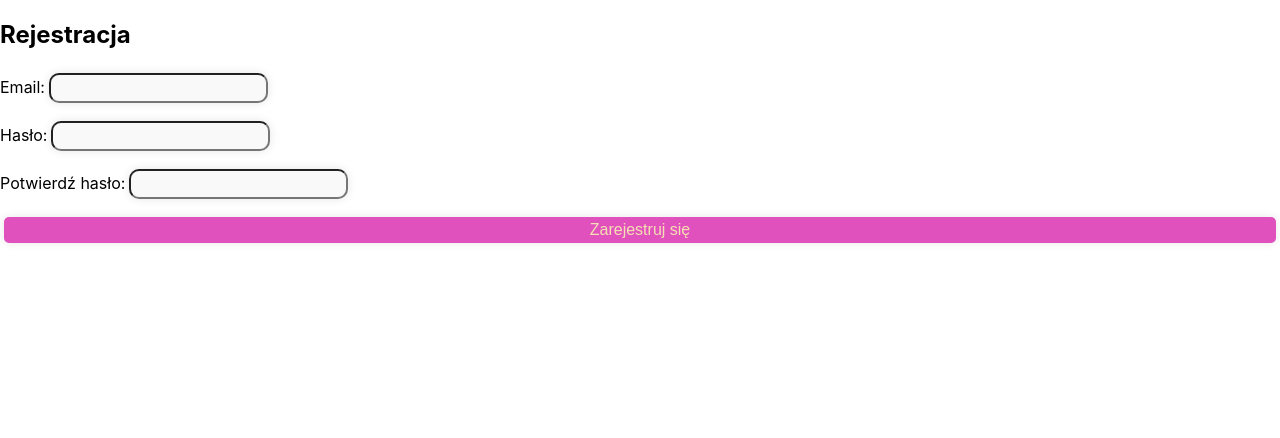
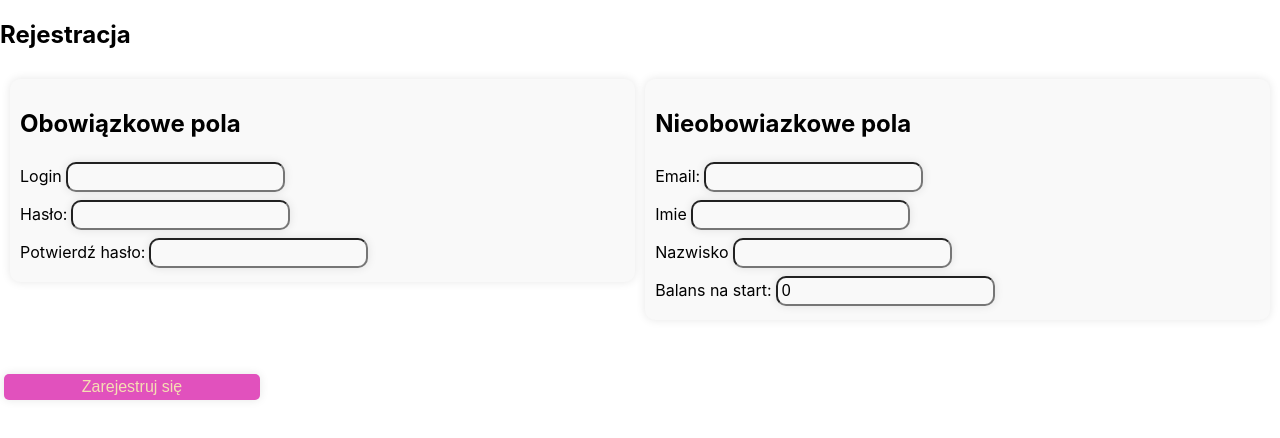
Before and after one commit to WisMaja/Web-App-Money-Tracker, a React (Create React App) app in the folder frontend/: page /register in a window 1280 px wide. Shown: the top 438 px of the page. Built offline with nearby package versions, Linux system fonts and the light colour scheme.

Commit message:
Edytowanie rejestracji

```diff
--- a/frontend/src/Home.css
+++ b/frontend/src/Home.css
@@ -6,7 +6,7 @@
     padding: 10px;
 }
 
-.expenses, .incomes{
+.expenses, .incomes, .Nieobowiazkowe, .Obowiazkowe{
     width: 48%;
     background-color: #f9f9f9;
     padding: 10px;
@@ -59,11 +59,11 @@ button{
 }
 
 button:hover{
-     background-color: #a15d90;
+     background-color: #490c3a;
 }
 
 .SubmitButton{
     width: 20%;
     text-align: center;
-
+    align-items: center;
 }
--- a/frontend/src/Login.js
+++ b/frontend/src/Login.js
@@ -74,11 +74,11 @@ const Login = () => {
           <label>Hasło:</label>
           <input type="password" value={password} onChange={(e) => setPassword(e.target.value)} required />
         </div>
-        <button type="submit">Zaloguj się</button>
+        <button type="submit" className="SubmitButton" onSubmit={handleSubmit}>Zaloguj się</button>
       </form>
       <p>Nie masz konta?</p>
-      <button onClick={() => navigate('/register')}>Załóż konto</button>
-      <button onClick={handleGuestLogin}>Zaloguj jako gość</button>
+      <button onClick={() => navigate('/register')} className="SubmitButton">Załóż konto</button>
+      <button onClick={handleGuestLogin} className="SubmitButton">Zaloguj jako gość</button>
     </div>
   );
 };
--- a/frontend/src/Register.js
+++ b/frontend/src/Register.js
@@ -2,11 +2,27 @@ import React, { useState } from 'react';
 import { useNavigate } from 'react-router-dom';
 
 const Register = () => {
+  const [nickName, setNickName] = useState('');
   const [email, setEmail] = useState('');
+  const [firstName, setFirstName] = useState('');
+  const [lastName, setLastName] = useState('');
   const [password, setPassword] = useState('');
   const [confirmPassword, setConfirmPassword] = useState('');
+  const [startingBalance, setStartingBalance] = useState(0);
   const [error, setError] = useState(null);
   const navigate = useNavigate();
+
+
+  const requestBody = {
+    nickName: nickName,
+    password : password,
+    email: email.trim() === '' ? null : email,
+    firstName: firstName.trim() === '' ? null : firstName,
+    lastName: lastName.trim() === '' ? null : lastName,
+    balance: startingBalance
+  };
+
+
 
   const handleSubmit = async (e) => {
     e.preventDefault();
@@ -22,7 +38,7 @@ const Register = () => {
         headers: {
           'Content-Type': 'application/json'
         },
-        body: JSON.stringify({ email, password })
+        body: JSON.stringify(requestBody)
       });
 
       const data = await response.json();
@@ -39,12 +55,16 @@ const Register = () => {
 
   return (
     <div>
-      <h2>Rejestracja</h2>
-      {error && <p style={{ color: 'red' }}>{error}</p>}
-      <form onSubmit={handleSubmit}>
+    <h2>Rejestracja</h2>
+    {error && <p style={{ color: 'red' }}>{error}</p>}
+    <form onSubmit={handleSubmit}>
+    <div className="container">
+
+      <div className="Obowiazkowe">
+        <h2>Obowiązkowe pola</h2>
         <div>
-          <label>Email:</label>
-          <input type="email" value={email} onChange={(e) => setEmail(e.target.value)} required />
+          <label>Login</label>
+          <input type="text" value={nickName} onChange={(e) => setNickName(e.target.value)} required/>
         </div>
         <div>
           <label>Hasło:</label>
@@ -54,9 +74,39 @@ const Register = () => {
           <label>Potwierdź hasło:</label>
           <input type="password" value={confirmPassword} onChange={(e) => setConfirmPassword(e.target.value)} required />
         </div>
-        <button type="submit">Zarejestruj się</button>
-      </form>
+        </div>
+
+        <div className= "Nieobowiazkowe">
+        <h2>Nieobowiazkowe pola</h2>
+        <div>
+          <label>Email:</label>
+          <input type="email" value={email} onChange={(e) => setEmail(e.target.value)} />
+        </div>
+        <div>
+          <label>Imie</label>
+          <input type="text" value={firstName} onChange={(e) => setFirstName(e.target.value)}/>
+        </div>
+        <div>
+          <label>Nazwisko</label>
+          <input type="text" value={lastName} onChange={(e) => setLastName(e.target.value)}/>
+        </div>
+        <div>
+          <label>Balans na start:</label>
+          <input
+            type="number"
+            value={startingBalance}
+            onChange={(e) => setStartingBalance(Number(e.target.value))}
+            required
+          />
+        </div>
+        </div>
+
     </div>
+    <br/>
+    <button type="submit" className="SubmitButton" onSubmit={handleSubmit}>Zarejestruj się</button>
+    </form>
+    </div>
+
   );
 };
 
```
